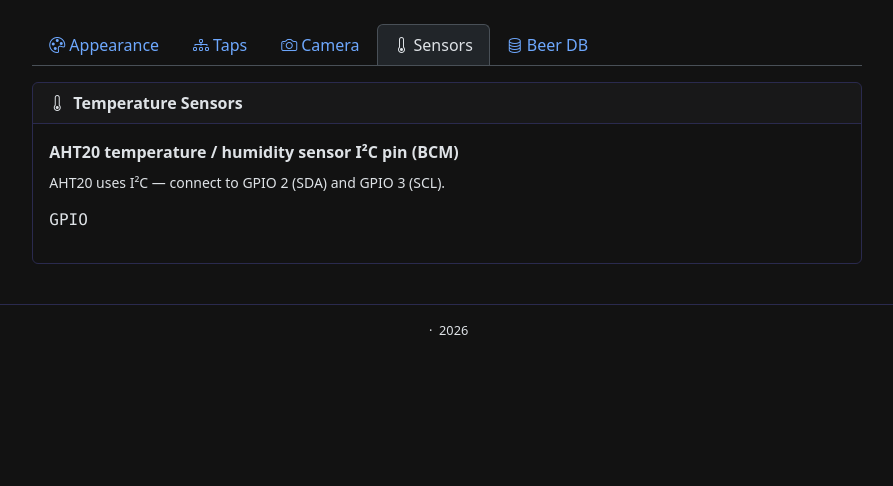
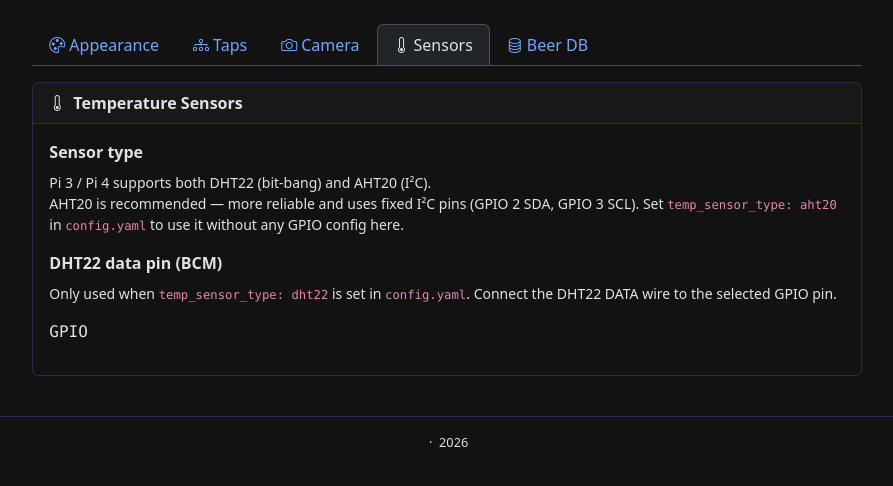
Before and after one commit to Namoh21/SmartKegerator, a FastAPI app: template src/web/templates/settings.html in a window 1280 px wide, after a click on "Sensors". Shown: the part 61-547 px from the top of the page, without its empty margins (193-1086 px from the left). Run offline with FastAPI, Linux system fonts and the light colour scheme; the template is opened without the code that fills it, so the values that code supplies are empty; parts of the project's set-up code (start-up, migrations or seed data) failed here and were passed over; some libraries are stand-ins or nearby versions.

Commit message:
fix: sensor settings adapt to Pi model (v1.0.11)
Pi 5:
- Sensors tab shows read-only info card with fixed I2C pin wiring
  (GPIO 2 SDA, GPIO 3 SCL) — no GPIO dropdown, no save button
- settings_save_sensors skips writing dht_pin on Pi 5

Pi 3/4:
- Shows DHT22 data pin dropdown with correct label and note that
  it only applies when temp_sensor_type: dht22 in config.yaml
- Also explains AHT20 is recommended and uses fixed I2C pins

Co-Authored-By: Claude Sonnet 4.6 <noreply@anthropic.com>

```diff
--- a/src/web/templates/settings.html
+++ b/src/web/templates/settings.html
@@ -469,14 +469,46 @@
           <div class="card-header"><i class="bi bi-thermometer me-2"></i><strong>Temperature Sensors</strong></div>
           <div class="card-body">
             {% set hw = yaml_config.get('hardware', {}) %}
+
+            {% if pi_gen == 5 %}
+            {# ── Pi 5: DHT22 not supported — I²C pins are fixed ── #}
+            <div class="d-flex align-items-start gap-2 mb-2">
+              <i class="bi bi-info-circle text-info mt-1"></i>
+              <div>
+                <div class="fw-semibold">AHT20 temperature / humidity sensor</div>
+                <div class="text-muted small mt-1">
+                  Raspberry Pi 5 uses the AHT20 via I²C. The I²C bus pins are
+                  fixed by the hardware — no configuration required.<br>
+                  Connect: <strong>SDA → GPIO 2 (Pin 3)</strong> &nbsp;·&nbsp;
+                  <strong>SCL → GPIO 3 (Pin 5)</strong> &nbsp;·&nbsp;
+                  <strong>VCC → 3.3 V (Pin 1)</strong> &nbsp;·&nbsp;
+                  <strong>GND → GND (Pin 6)</strong>
+                </div>
+              </div>
+            </div>
+            {% else %}
+            {# ── Pi 3 / 4 (or unknown): DHT22 bit-bang OR AHT20 I²C ── #}
             {% if is_admin %}
             <form method="post" action="/settings/sensors">
             {% endif %}
 
+              <div class="mb-3">
+                <label class="form-label fw-semibold">Sensor type</label>
+                <div class="text-muted small mb-2">
+                  Pi 3 / Pi 4 supports both DHT22 (bit-bang) and AHT20 (I²C).<br>
+                  AHT20 is recommended — more reliable and uses fixed I²C pins
+                  (GPIO 2 SDA, GPIO 3 SCL). Set <code>temp_sensor_type: aht20</code>
+                  in <code>config.yaml</code> to use it without any GPIO config here.
+                </div>
+              </div>
 
               <div class="mb-2">
-                <label class="form-label fw-semibold">AHT20 temperature / humidity sensor I²C pin (BCM)</label>
-                <div class="text-muted small mb-2">AHT20 uses I²C — connect to GPIO 2 (SDA) and GPIO 3 (SCL).</div>
+                <label class="form-label fw-semibold">DHT22 data pin (BCM)</label>
+                <div class="text-muted small mb-2">
+                  Only used when <code>temp_sensor_type: dht22</code> is set in
+                  <code>config.yaml</code>. Connect the DHT22 DATA wire to the
+                  selected GPIO pin.
+                </div>
                 {% if is_admin %}
                 <select class="form-select w-auto" name="temp_sensor_dht_pin">
                   {% for pin_num, pin_label in gpio_pins %}
@@ -497,6 +529,7 @@
               </button>
             </form>
             {% endif %}
+            {% endif %}{# pi_gen #}
           </div>
         </div>
       </div>
```
Also changed, not shown: src/web/routes/settings.py (+7 -2 lines), 1 other file.
